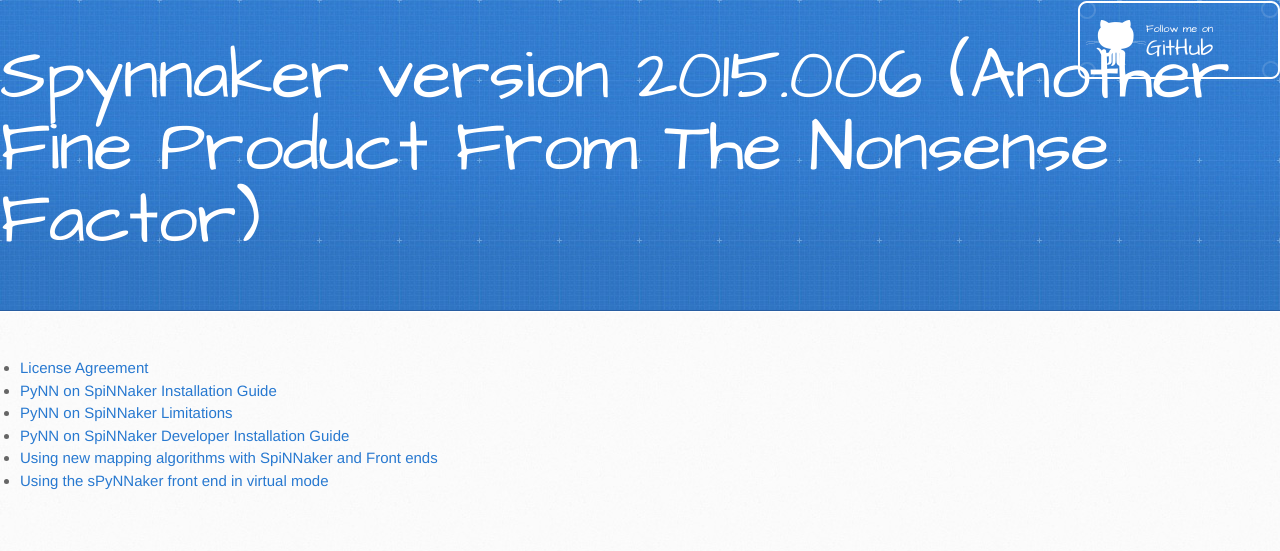
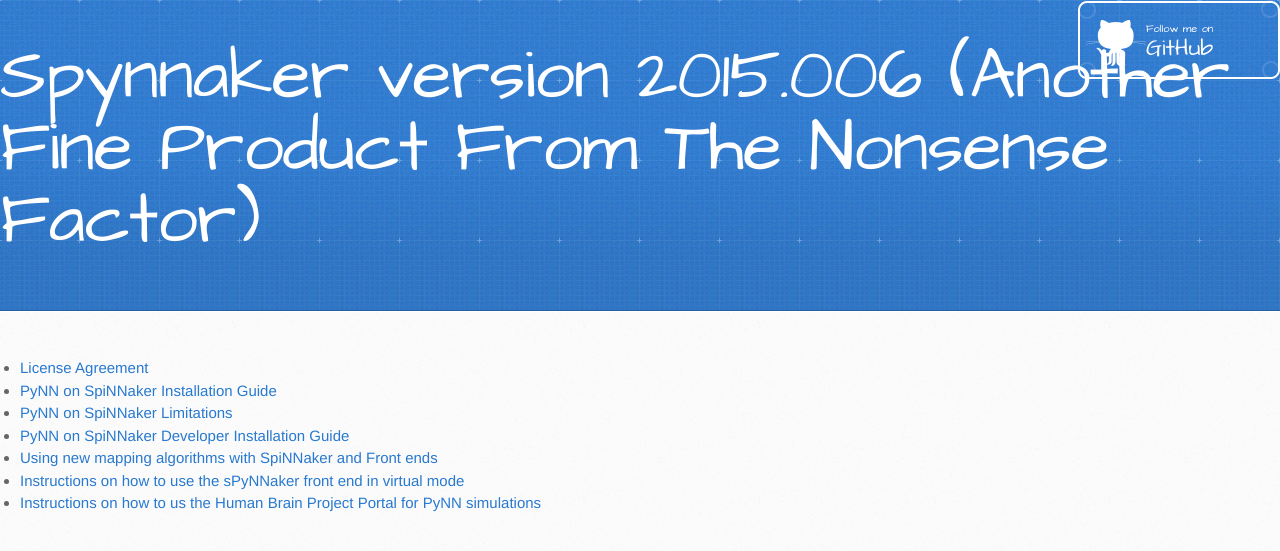
Before and after one commit to SpiNNakerManchester/SpiNNakerManchester.github.io, a Jekyll site: the page built from 2015.006.AnotherFineProductFromTheNonsenseFactory/index.md, in a window 1280 px wide. Shown: the top 551 px of the page. Built offline with Jekyll 4.4.1, drawn with Linux system fonts in a browser that asks for light colours; Markdown is read by kramdown in place of the engine named in the settings.

Commit message:
added a page on using HBP portal (currently hasnt got the document related to it, but meh)

```diff
--- a/2015.006.AnotherFineProductFromTheNonsenseFactory/index.md
+++ b/2015.006.AnotherFineProductFromTheNonsenseFactory/index.md
@@ -8,4 +8,5 @@ layout: default
 * [PyNN on SpiNNaker Limitations](SPyNNakerLimitations.html)
 * [PyNN on SpiNNaker Developer Installation Guide](PyNNOnSpinnakerDeveloperInstall.html)
 * [Using new mapping algorithms with SpiNNaker and Front ends](MappingAlgorithms.html)
-* [Using the sPyNNaker front end in virtual mode](VirtualMode.html)
+* [Instructions on how to use the sPyNNaker front end in virtual mode](VirtualMode.html)
+* [Instructions on how to us the Human Brain Project Portal for PyNN simulations](HBP_portal_instructions.html)
```
Also changed, not shown: 2015.006.AnotherFineProductFromTheNonsenseFactory/HBP_portal_instructions.md (added, +7 -0 lines).
